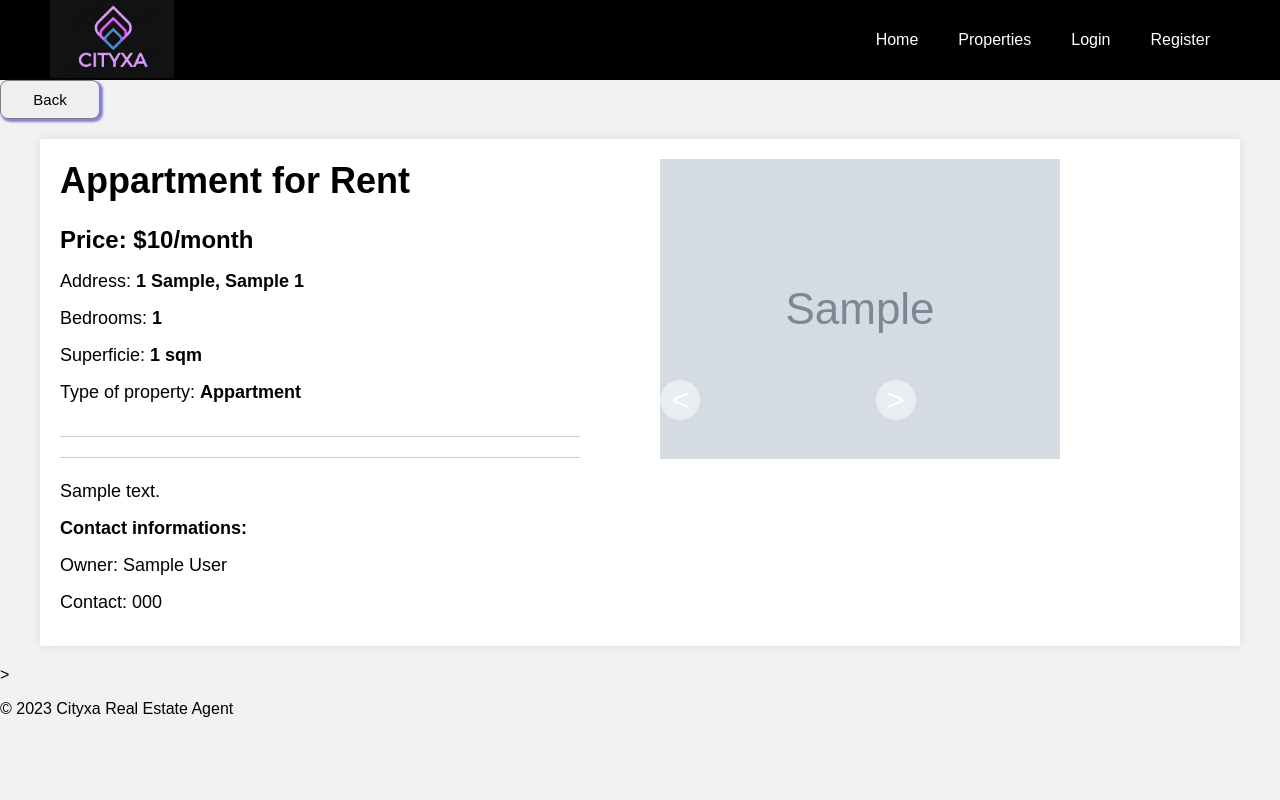
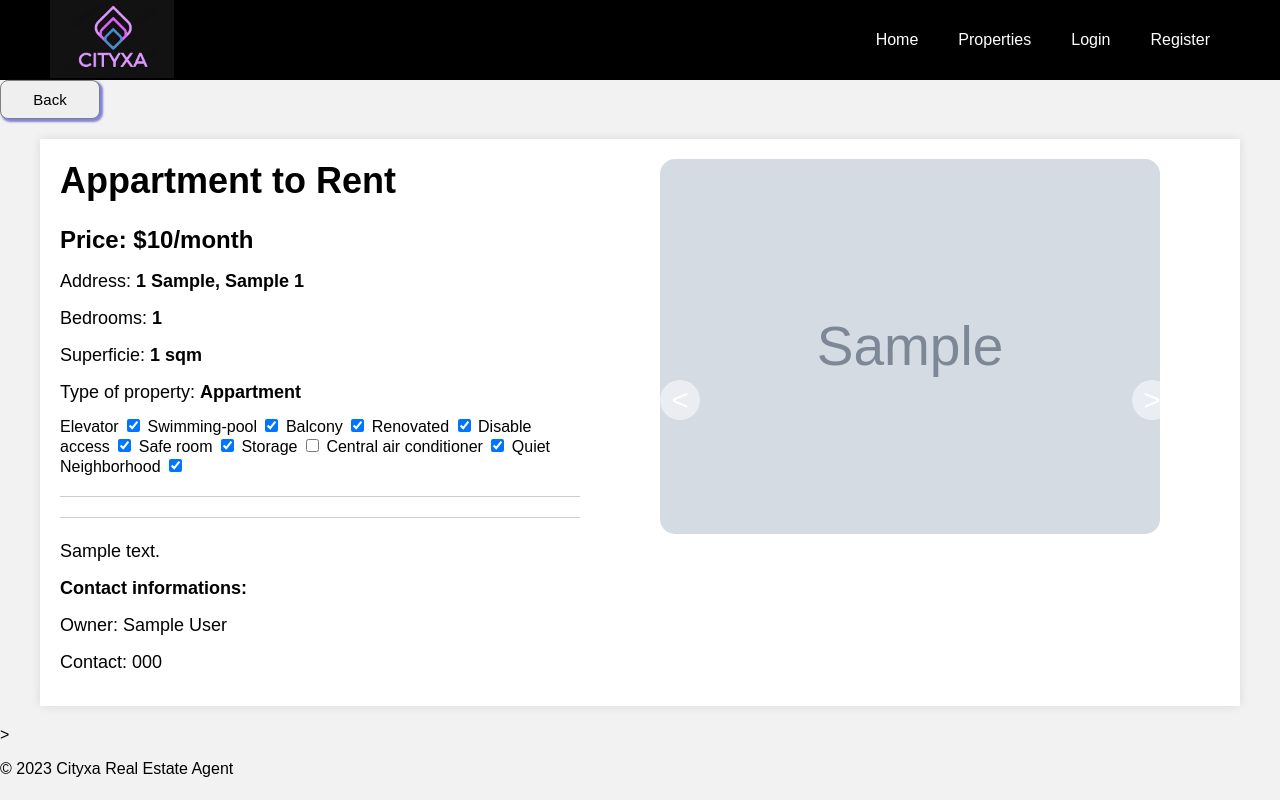
Before and after one commit to sodi16/Cityxa_RealEstate, a Django app: page /property/1/ in a window 1280 px wide. Run offline with Django 3.2, Linux system fonts and the light colour scheme; tables that the repository leaves empty hold one stand-in row (values such as "Sample post"); grey boxes marked "Sample" are stand-in pictures.

Commit message:
Style added

```diff
--- a/src/property/templates/property/display_property.html
+++ b/src/property/templates/property/display_property.html
@@ -14,7 +14,6 @@ body {
   background-color: #f2f2f2;
 }
 
-/* Header styles */
 .header {
   background-color: #235dab;
   color: #fff;
@@ -27,7 +26,6 @@ body {
   font-size: 36px;
 }
 
-/* Main content styles */
 .container {
   max-width: 1200px;
   margin: 0 auto;
@@ -145,7 +143,7 @@ body {
   position: absolute;
   top: 50%;
   transform: translateY(-50%);
-  width: 20%;
+  width: 40%;
   height: 100%;
   display: flex;
   justify-content: space-between;
@@ -178,16 +176,12 @@ body {
   right: 0px;
 }
 
-.slideshow-image img {
-	height: 297;
-	width: 495;
-}
 </style>
 
 	<link rel="stylesheet" type="text/css" href="style.css">
 	<div class="container">
 		<div class="house-info">
-			<h2>{{property.display_type_of_property}} for {{property.display_rent_buy}}</h2>
+			<h2>{{property.display_type_of_property}} to {{property.display_rent_buy}}</h2>
 			<div class="top-info">
 				<p>Price: ${{property.price}}/month</p>
 				<p>Address:
@@ -209,6 +203,78 @@ body {
 				<p>Superficie: <b>{{property.area}} sqm</b></p>
 				{% endif %}
 				<p>Type of property: <b>{{property.display_type_of_property}}</b></p>
+
+				<div class="advanced-params">
+					<label for="elevator">Elevator</label>
+					{% if property.renovated %}
+						<input type="checkbox" value="closed" checked id="elevator" onclick="return false">
+					{% else %}
+						<input type="checkbox" value="closed"  id="elevator" onclick="return false">
+					{% endif %}
+
+					<label for="swimming_pool">Swimming-pool</label>
+					{% if property.swimming_pool %}
+						<input type="checkbox" value="closed" checked id="swimming_pool" onclick="return false">
+					{% else %}
+						<input type="checkbox" value="closed"  id="swimming_pool" onclick="return false">
+					{% endif %}
+
+					<label for="balcony">Balcony</label>
+					{% if property.balcony %}
+						<input type="checkbox" value="closed" checked id="balcony" onclick="return false">
+					{% else %}
+						<input type="checkbox" value="closed"  id="balcony" onclick="return false">
+					{% endif %}
+
+					<label for="renovated">Renovated</label>
+					{% if property.renovated %}
+						<input type="checkbox" value="closed" checked id="renovated" onclick="return false">
+					{% else %}
+						<input type="checkbox" value="closed"  id="renovated" onclick="return false">
+					{% endif %}
+
+					<label for="disable_access">Disable access</label>
+					{% if property.disable_access %}
+						<input type="checkbox" value="closed" checked id="disable_access" onclick="return false">
+					{% else %}
+						<input type="checkbox" value="closed"  id="disable_access" onclick="return false">
+					{% endif %}
+
+					<label for="safe_room">Safe room</label>
+					{% if property.safe_room %}
+						<input type="checkbox" value="closed" checked id="safe_room" onclick="return false">
+					{% else %}
+						<input type="checkbox" value="closed"  id="safe_room" onclick="return false">
+					{% endif %}
+
+					<label for="storage">Storage</label>
+					{% if property.storage %}
+						<input type="checkbox" value="closed" checked id="storage" onclick="return false">
+					{% else %}
+						<input type="checkbox" value="closed"  id="storage" onclick="return false">
+					{% endif %}
+
+					<label for="central_air_conditioner">Central air conditioner</label>
+					{% if property.central_air_conditioner %}
+						<input type="checkbox" value="closed" checked id="central_air_conditioner" onclick="return false">
+					{% else %}
+						<input type="checkbox" value="closed"  id="central_air_conditioner" onclick="return false">
+					{% endif %}
+
+					<label for="quiet_neighborhood">Quiet Neighborhood</label>
+					{% if property.quiet_neighborhood %}
+						<input type="checkbox" value="closed" checked id="quiet_neighborhood" onclick="return false">
+					{% else %}
+						<input type="checkbox" value="closed"  id="quiet_neighborhood" onclick="return false">
+					{% endif %}
+				</div>
+
+<!--				<p>Type of property: <b>{{property.display_type_of_property}}</b></p>-->
+<!--				<p>Type of property: <b>{{property.display_type_of_property}}</b></p>-->
+<!--				<p>Type of property: <b>{{property.display_type_of_property}}</b></p>-->
+<!--				<p>Type of property: <b>{{property.display_type_of_property}}</b></p>-->
+<!--				<p>Type of property: <b>{{property.display_type_of_property}}</b></p>-->
+<!--				<p>Type of property: <b>{{property.display_type_of_property}}</b></p>-->
 			</div>
 			<div class="bottom-info">
 				<p>{{property.description}}</p>
@@ -233,7 +299,7 @@ body {
 		<div class="house-image">
 			<div class="slideshow">
                 <div class="slideshow-image">
-                  <img src="{{ images.0 }}" alt="Slideshow Image">
+                  <img src="{{ images.0 }}" alt="Slideshow Image" style="width: 500px; height: auto;border-radius: 15px;">
                 </div>
                 <div class="slideshow-navigation">
                   <a href="#" class="previous-slide">&lt;</a>
--- a/src/property/views.py
+++ b/src/property/views.py
@@ -79,7 +79,7 @@ class display_property(DetailView):
 
 
 def search_property(request):
-    form = PropertyForm()
+    form = AddPropertyForm()
     context = {'form': form}
     if request.method == 'POST':
         breakpoint()
--- a/src/users/templates/users/base.html
+++ b/src/users/templates/users/base.html
@@ -51,18 +51,6 @@
 				<li>State-of-the-art technology to streamline the buying process</li>
 			</ul>
 		</section>
-		<section class="contact-us">
-			<h2>Contact Us</h2>
-			<form>
-				<label for="name">Name:</label>
-				<input type="text" id="name" name="name">
-				<label for="email">Email:</label>
-				<input type="email" id="email" name="email">
-				<label for="message">Message:</label>
-				<textarea id="message" name="message"></textarea>
-				<button type="submit">Send</button>
-			</form>
-		</section>
     {% endblock %}
 	<script src="https://code.jquery.com/jquery-3.6.0.min.js"></script>
     <script src="https://cdnjs.cloudflare.com/ajax/libs/select2/4.0.13/js/select2.min.js"></script>
```
Also changed, not shown: src/property/forms.py (+16 -13 lines), src/property/templates/property/search_property.html (+48 -2 lines).
